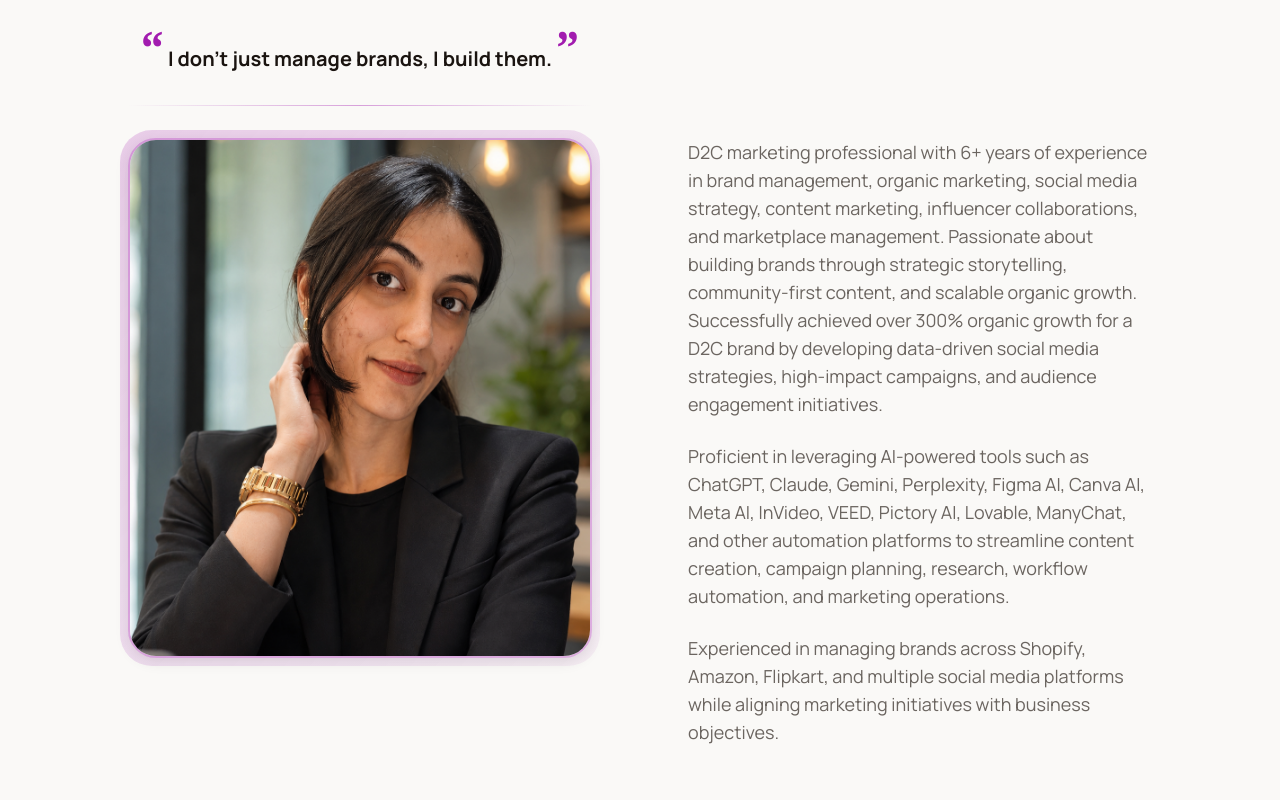
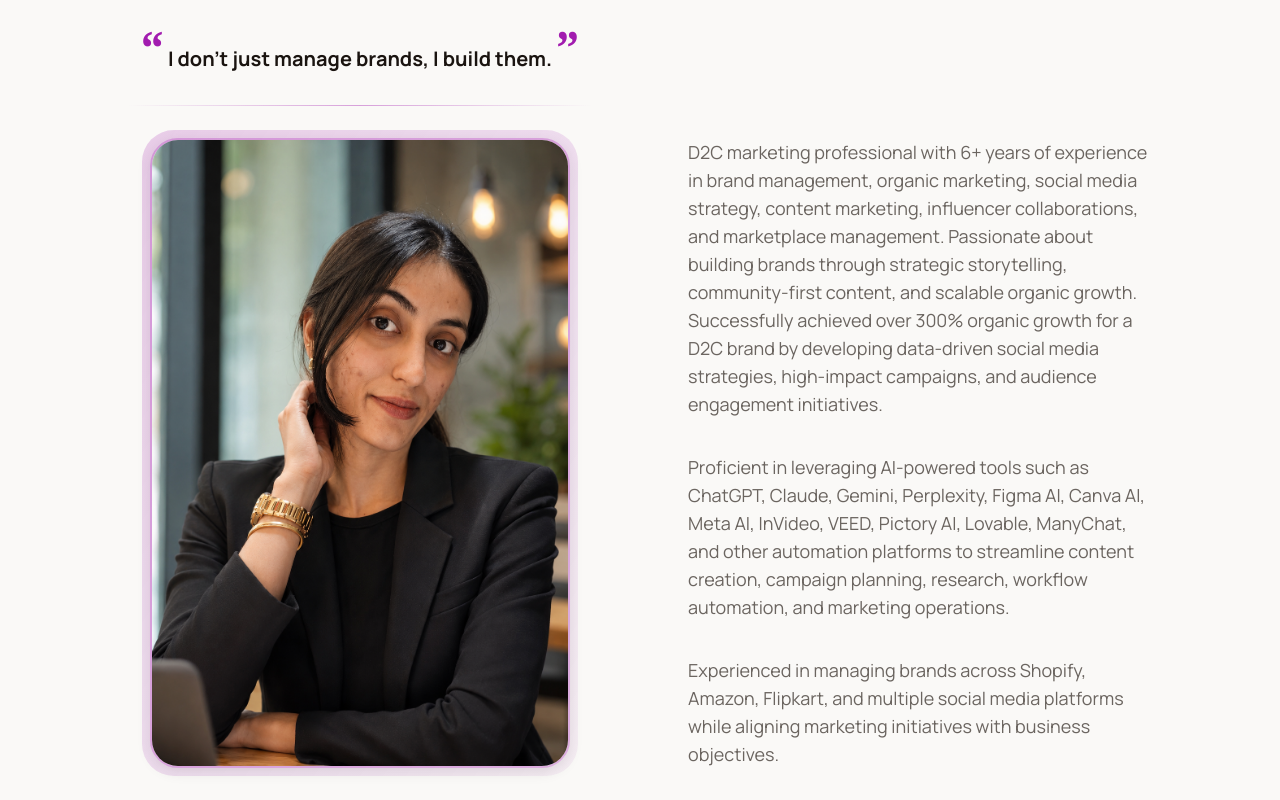
Before and after one commit to hitakshi-s/portfolio, a React (Vite) app: page / in a window 1280 px wide. Shown: the part 960-1760 px from the top of the page. Built offline with nearby package versions, Linux system fonts and the light colour scheme.

Commit message:
Resize About photo frame to match new portrait's aspect ratio
The old near-square frame with object-fit: cover was cropping the
new 2:3 photo down to a tight bust shot. Switched to a 2:3 frame with
an adjusted crop point so the full framing (face, hands, desk) shows.

```diff
--- a/src/sections/About.tsx
+++ b/src/sections/About.tsx
@@ -36,7 +36,7 @@ function ProfileAvatar() {
 
   return (
     <div
-      className="relative w-full h-[400px] sm:h-[460px] lg:h-[520px] cursor-pointer"
+      className="relative w-full max-w-[340px] sm:max-w-[380px] lg:max-w-[420px] mx-auto aspect-[2/3] cursor-pointer"
       style={{ perspective: '500px' }}
       onMouseMove={handleMouseMove}
       onMouseEnter={() => setHovered(true)}
@@ -67,7 +67,7 @@ function ProfileAvatar() {
           src={`${import.meta.env.BASE_URL}hs-pic.jpeg`}
           alt={resume.name}
           className="w-full h-full object-cover"
-          style={{ objectPosition: '50% 36%' }}
+          style={{ objectPosition: '50% 18%' }}
           draggable={false}
         />
       </motion.div>
```
